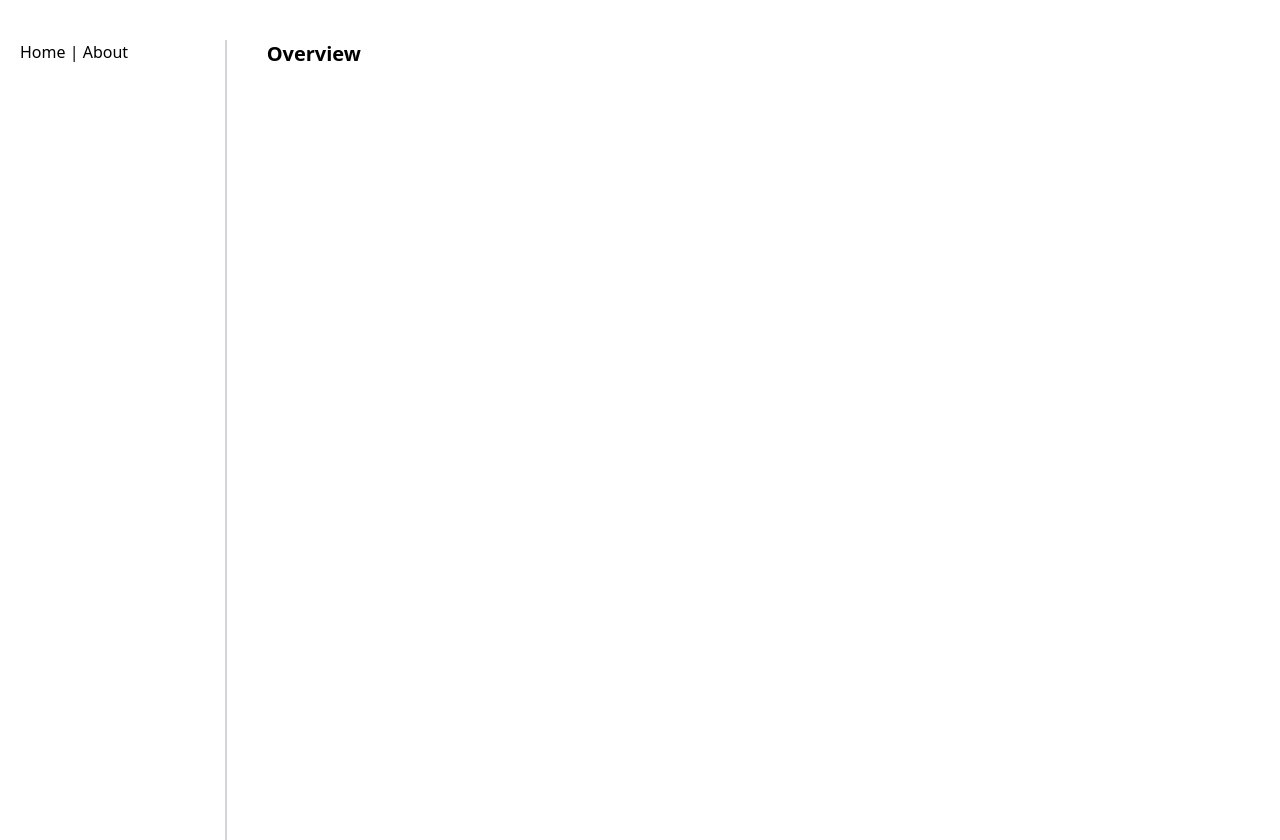
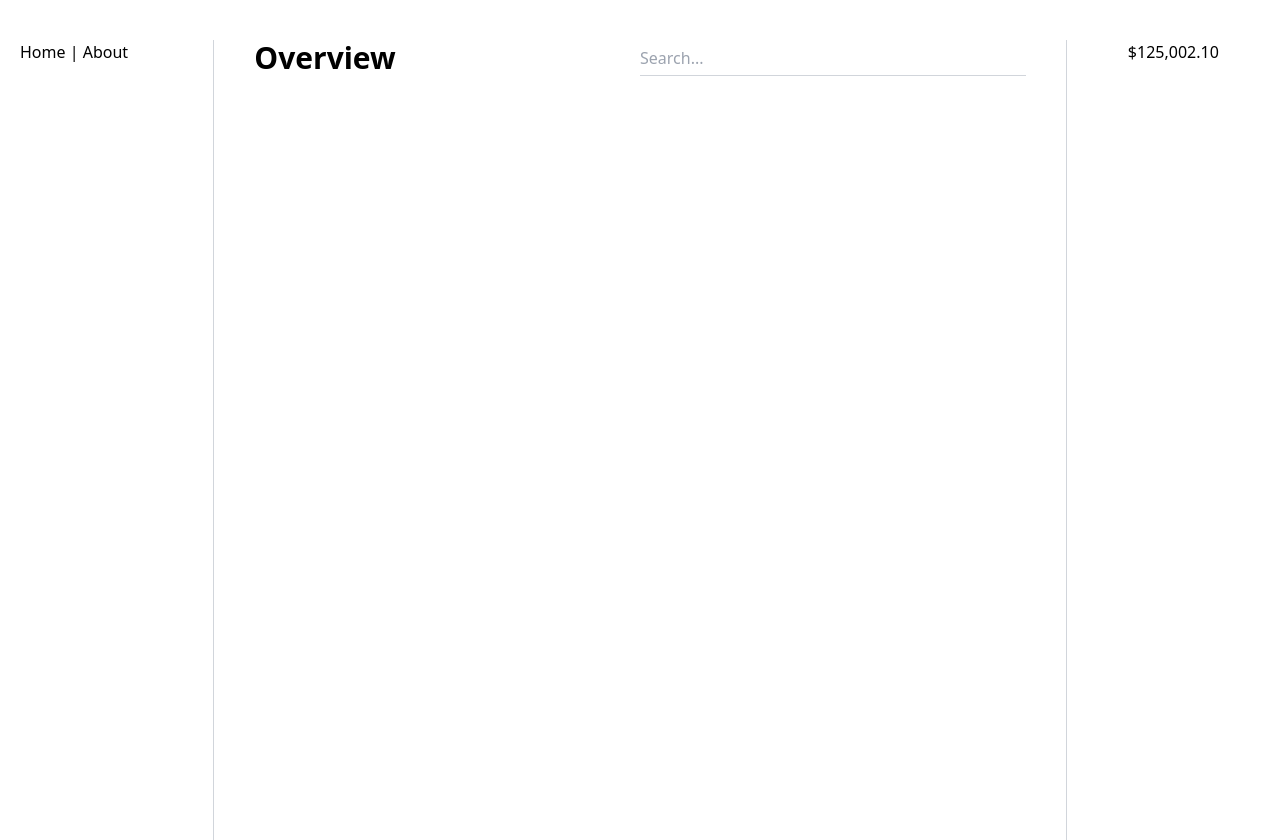
Before and after one commit to goodhands/ecommerce-admin-frontend, a Vue app: page / in a window 1280 px wide. Built offline with nearby package versions, Linux system fonts and the light colour scheme.

Commit message:
add more layout barebone

```diff
--- a/src/App.vue
+++ b/src/App.vue
@@ -1,11 +1,14 @@
 <template>
-  <div id="app" class="absolute flex flex-row w-full my-10 px-5">
-    <div id="nav" class="w-2/12 border-r-2 border-gray-300 h-screen">
+  <div id="app" class="absolute flex flex-row w-full my-10">
+    <div id="nav" class="w-2/12 h-screen px-5">
       <router-link to="/">Home</router-link> |
       <router-link to="/about">About</router-link>
     </div>
-    <div id="main" class="px-10 w-10/12">
+    <div id="main" class="px-10 w-8/12 border-gray-300 border-l-1 border-r-1 ">
       <router-view/>
+    </div>
+    <div id="sidebar" class="px-5 w-2/12">
+      <h2 class="text-center">$125,002.10</h2>
     </div>
   </div>
 </template>
--- /dev/null
+++ b/src/components/Search.vue
@@ -0,0 +1,12 @@
+<template>
+    <div class="flex flex-row justify-between">
+      <h2 class="font-bold text-3xl">Overview</h2>
+      <input type="text" placeholder="Search..." class="outline-none w-6/12 border-b-1 border-gray-300"/>
+    </div>
+</template>
+
+<script>
+export default {
+    name: "Search"
+}
+</script>
--- a/src/views/Home.vue
+++ b/src/views/Home.vue
@@ -1,15 +1,20 @@
 <template>
     <div>
-      <h2 class="font-bold text-xl">Overview</h2>
+        <Search/>
     </div>
 </template>
 
 <script>
+import Search from '@/components/Search.vue';
+
 export default {
     data: function(){
         return {
             page: 'Home'
         }
+    },
+    components:{
+        Search
     }
 }
 </script>
--- a/tailwind.config.js
+++ b/tailwind.config.js
@@ -2,7 +2,14 @@ module.exports = {
   purge: ['./index.html', './src/**/*.{vue,js,ts,jsx,tsx}'],
   darkMode: false, // or 'media' or 'class'
   theme: {
-    extend: {},
+    extend: {
+      borderColor:{
+        'primary': '#333',
+      },
+      borderWidth:{
+        '1': '1px'
+      }
+    },
   },
   variants: {
     extend: {},
```
